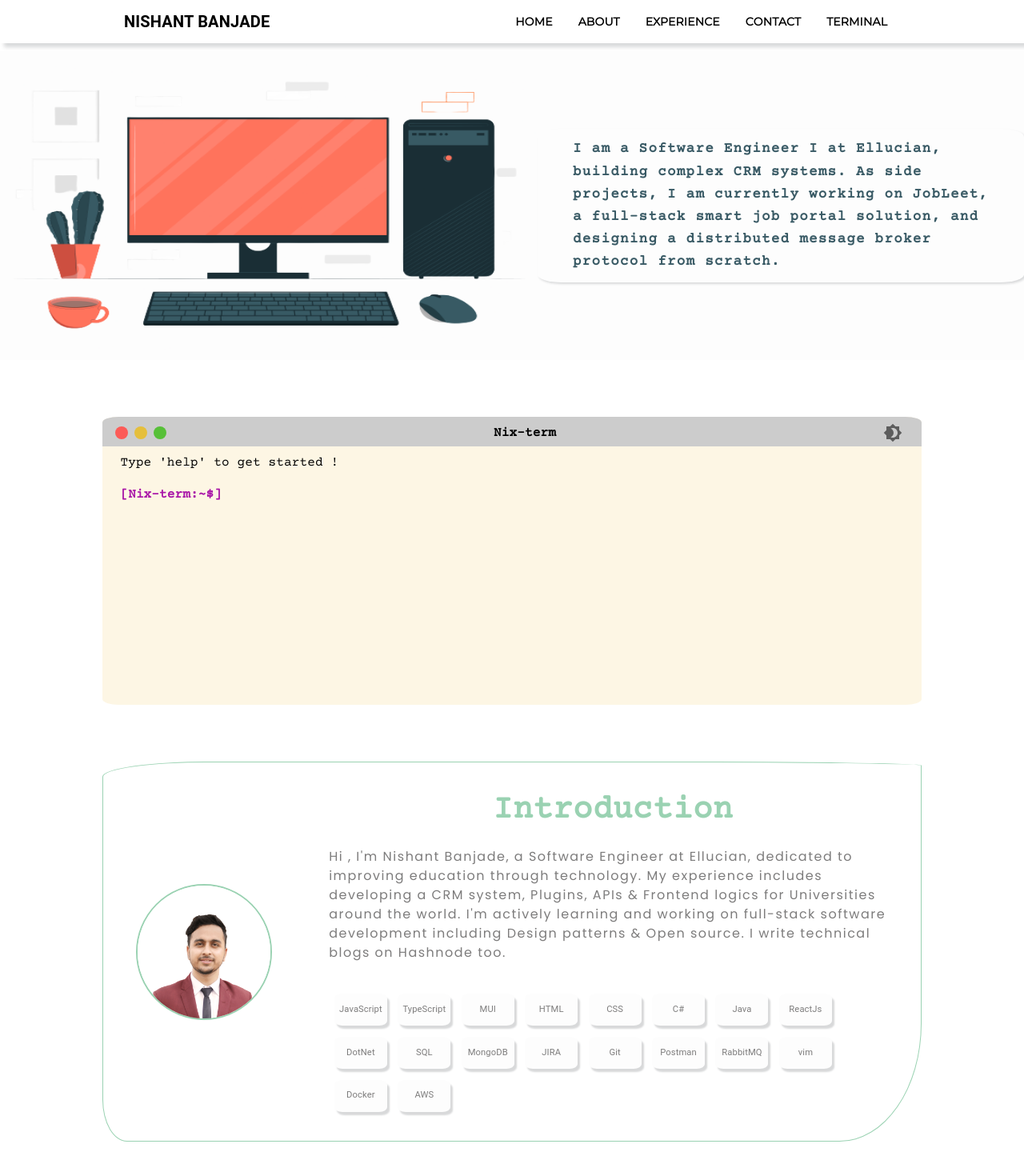
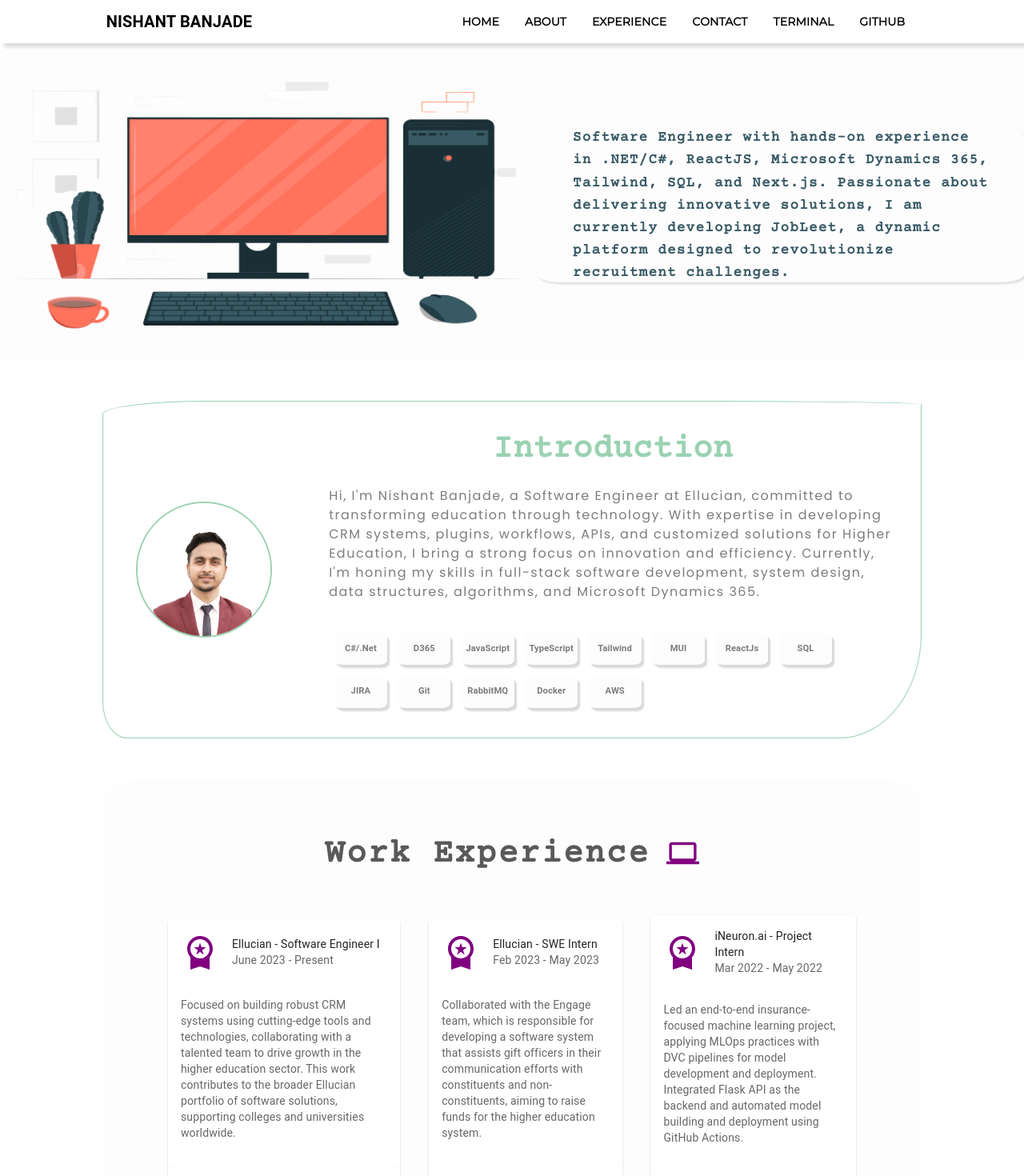
Before and after one commit to nixhantb/nishantbanjade.com.np, a React (Vite) app: page / in a window 1280 px wide. Shown: the top 1470 px of the page at 80% size. Built offline with nearby package versions, Linux system fonts and the light colour scheme.

Commit message:
update the portfolio website

```diff
--- a/src/App.tsx
+++ b/src/App.tsx
@@ -13,9 +13,12 @@ function App() {
     <>
       <UserProfileNav />
       <HeroBodyWithHeroImageAssociation/>
+      <AboutUser/>
+
+
+
+      <Experience/>
       <TerminalContainer/>
-      <AboutUser/>
-      <Experience/>
       <Footer/>
     </>
   );
--- a/src/assets/config/developer_data/customizedev.ts
+++ b/src/assets/config/developer_data/customizedev.ts
@@ -8,14 +8,13 @@ const developerData = {
   // Make sure to make it short and crisp
   herobody_img_description: "Desktop computer vector image illustration",
   developer_quote:
-    "I am a Software Engineer I at Ellucian, building complex CRM systems. As side projects, I am currently working on JobLeet, a full-stack smart job portal solution, and designing a distributed message broker protocol from scratch.",
-
+  "Software Engineer with hands-on experience in .NET/C#, ReactJS, Microsoft Dynamics 365, Tailwind, SQL, and Next.js. Passionate about delivering innovative solutions, I am currently developing JobLeet, a dynamic platform designed to revolutionize recruitment challenges.",
   // customize the typeWriter speed
   typeWriter_speed: 22,
 
   // About section / Introduction
   about_title_name: "Introduction",
   about_description:
-    "Hi , I'm Nishant Banjade, a Software Engineer at Ellucian, dedicated to improving education through technology. My experience includes developing a CRM system, Plugins, APIs & Frontend logics for Universities around the world. I'm actively learning and working on full-stack software development including Design patterns & Open source. I write technical blogs on Hashnode too.",
+    "Hi, I'm Nishant Banjade, a Software Engineer at Ellucian, committed to transforming education through technology. With expertise in developing CRM systems, plugins, workflows, APIs, and customized solutions for Higher Education, I bring a strong focus on innovation and efficiency. Currently, I'm honing my skills in full-stack software development, system design, data structures, algorithms, and Microsoft Dynamics 365.",
 };
 export default developerData;
--- a/src/assets/config/developer_data/experienceData.ts
+++ b/src/assets/config/developer_data/experienceData.ts
@@ -3,19 +3,19 @@ const myWorkExperience = {
     companyDesignation: "Ellucian - Software Engineer I",
     experienceDate: "June 2023 - Present",
     experienceDescription:
-      " I am Focusing more on building CRM system using various tools and technologies with a great team to help Higher education system grow. It is part of the broader Ellucian portfolio of software solutions aimed at helping colleges and universities.",
+      "Focused on building robust CRM systems using cutting-edge tools and technologies, collaborating with a talented team to drive growth in the higher education sector. This work contributes to the broader Ellucian portfolio of software solutions, supporting colleges and universities worldwide.",
     responsibility:
-      " My responsibilities include delivering SAAS software to universities worldwide. This involves developing plugins, RESTful APIs, and user interfaces for a full-stack SAAS software system.",
+      "Delivering SaaS software solutions, including developing plugins, RESTful APIs, and user interfaces; implementing automation frameworks; integrating Hivebrite and Eventbrite; and migrating on-premise CRM systems to online environments",
     skills:
-      "C#/.Net, JavaScript, CSS, Angular, TypeScript, SQL server, Dynamics 365, CRM Advance, Postman, Git, RabbitMQ, JIRA, SCRUM(Framework), Jest, NUnit, Regression Testing",
+      "C#/.Net, JavaScript, CSS, TypeScript, SQL server, Dynamics 365, CRM Advance, Postman, Git, RabbitMQ, JIRA, SCRUM(Framework), Jest, NUnit, Regression Testing",
   },
   experience_two: {
     companyDesignation: "Ellucian - SWE Intern",
     experienceDate: "Feb 2023 - May 2023",
     experienceDescription:
-      "I collaborated with the Engage team, which is responsible for developing a software system that assists gift officers in their communication efforts with constituents and non-constituents, aiming to raise funds for the higher education system.",
+      "Collaborated with the Engage team, which is responsible for developing a software system that assists gift officers in their communication efforts with constituents and non-constituents, aiming to raise funds for the higher education system.",
     responsibility:
-      "As a technical Intern, I improved skills in ReactJS, NodeJS, C#, .NET, Jest, ZAP, and more. I contributed to API development, enhancing code quality, security, and performance for a higher education ERP system.",
+      "Improved skills in ReactJS, NodeJS, C#, .NET, Jest, ZAP, and more. I contributed to API development, enhancing code quality, security, and performance for a higher education ERP system.",
     skills:
       "C#/.Net, JavaScript, Material UI, ReactJS TypeScript, Dynamics 365, CRM Advance, Postman, Git, Jest, ZAP, NUnit, Regression Testing",
   },
--- a/src/assets/config/developer_data/terminalconfiguration.ts
+++ b/src/assets/config/developer_data/terminalconfiguration.ts
@@ -4,7 +4,7 @@ const TerminalConfiguration = {
   whoami: {
     name: "Nishant Banjade",
     profession: "Software Engineer I",
-    company: "Ellucian | Bangalore",
+    company: "Ellucian | Remote",
   },
   experience: {
     ellucian: "Ellucian | Remote",
@@ -14,11 +14,26 @@ const TerminalConfiguration = {
   education: {
     title: "CSE(hons.) Data Science",
     desc: "Jain (Deemed-to-be) University | 2019 - 2023",
-    CGPA: "8.68 / 10",
+    CGPA: "8.63 / 10",
+  },
+  ls: {
+
+      whoami: "General information",
+      experience: "Technical Experience",
+      projects: "Projects",
+      education: "Educational background",
+      skills: "Current SWE skills",
+      publications: "Papers published on international Journals",
+      blogs: "Contributing programming tutorials for learners",
+      github: "Where I put my codes :P",
+      LinkedIn: "LinkedIn handle of mine.",
+      Contact: "Email for any thing",
+      clear: "clears everything from the terminal",
   },
   help: {
     whoami: "General information",
     experience: "Technical Experience",
+    projects: "Projects",
     education: "Educational background",
     skills: "Current SWE skills",
     publications: "Papers published on international Journals",
@@ -29,14 +44,18 @@ const TerminalConfiguration = {
     clear: "clears everything from the terminal",
   },
   skills: {
-    frontend: "HTML, CSS, React, Material UI, Styled component",
+    frontend: "HTML, CSS, React, Material UI, Styled component, Tailwind",
     backend: ".Net Framework, Rest architecture, RabbitMQ",
     database: "SQL, MongoDB(familiar)",
-    programming_languages: "Java, C#, JavaScript, TypeScript, Python, C(familiar)",
-    unit_testing: "TypeMock, Jest",
+    programming_languages: "Java, C#, JavaScript, TypeScript,",
+    unit_testing: "NUnit, Jest",
     version_control: "Git",
     Agile_tool: "JIRA, SCRUM",
-    Tools: "Figma, Postman, Visual Studio 2022, VSCode, vsVim, Machine Learning",
+    Tools: "Microsoft Dynamics 365, Postman, Visual Studio 2022, VSCode"
+  },
+  projects: {
+    JobLeet: "Full stack recruitment agency software for Job seekers, Employers and Recruiters",
+    MessageQueue: "Distributed Message queuing protocol from scratch",
   },
   publications: {
     image_caption: "Image Captioning with Audio reinforcement using RNN and CNN",
@@ -53,7 +72,7 @@ const TerminalConfiguration = {
     linkedin: "https://www.linkedin.com/in/nbanjade/",
   },
   contact: {
-    email: "nixhant07@gmail.com"
+    email: "work.nishantbanjade@gmail.com"
   }
 };
 
--- a/src/assets/styles/about/Aboutstyles.ts
+++ b/src/assets/styles/about/Aboutstyles.ts
@@ -106,10 +106,11 @@ export const AboutBodyContainer = styled(Box)(({ theme }) => ({
     textAlign: 'center',
     border: `none`,
     boxShadow: `3px 4px 2px ${Colors.backgroundDarkGray}`,
-    color: Colors.aboutPrimaryTextColor,
+    color: Colors.premiumDark,
     background: Colors.backgroundLightGray,
     margin: '0.6em',
     padding: '5px',
+    fontWeight: '600',
     borderRadius: '15%',
     cursor: "pointer",
     transition: 'transform 0.3s ease, box-shadow 0.2s ease',
--- a/src/component/UserProfileNav/UserProfileNavDesktopView.tsx
+++ b/src/component/UserProfileNav/UserProfileNavDesktopView.tsx
@@ -81,6 +81,17 @@ const UserProfileNavDesktopView: FC = () => {
             sx={textStyleListItemText}
           ></ListItemText>
         </ListItemButton>
+        <ListItemButton
+          sx={ListItemButtonStyle}
+          onClick={() => window.open("https://www.github.com/nixhantb", "_blank")}
+        >
+          <ListItemText
+            primary="Github"
+            primaryTypographyProps={primaryTypographyStyle}
+            sx={textStyleListItemText}
+          />
+        </ListItemButton>
+
       </ListNavItemContainer>
     </NavBarContainer>
   );
--- a/src/component/UserProfileNav/UserProfileNavMobileView.tsx
+++ b/src/component/UserProfileNav/UserProfileNavMobileView.tsx
@@ -117,6 +117,16 @@ const UserProfileNavMobileView: FC = () => {
               sx={textStyleListItemText}
             ></ListItemText>
           </ListItemButton>
+          <ListItemButton
+          sx={ListItemButtonStyle}
+          onClick={() => window.open("https://www.github.com/nixhantb", "_blank")}
+        >
+          <ListItemText
+            primary="Github"
+            primaryTypographyProps={primaryTypographyStyleMobile}
+            sx={textStyleListItemText}
+          />
+        </ListItemButton>
         </ListNavItemContainer>
       </Drawer>
     </NavBarContainer>
--- a/src/component/about/AboutUserSkills.tsx
+++ b/src/component/about/AboutUserSkills.tsx
@@ -5,43 +5,34 @@ import { useMediaQuery } from '@mui/material';
 import { useTheme } from '@mui/material/styles';
 
 const skillsArrayDesktop = [
+  'C#/.Net',
+  'D365',
   'JavaScript',
   'TypeScript',
+  'Tailwind',
   'MUI',
-  'HTML',
-  'CSS',
-  'C#',
-  'Java',
   'ReactJs',
-  'DotNet',
   'SQL',
-  'MongoDB',
   'JIRA',
   'Git',
-  'Postman',
   'RabbitMQ',
-  'vim',
   'Docker',
   'AWS'
 ];
 
 const skillsArrayMobile = [
+  'C#',
+  'D365',
   'JS',
   'TS',
+  'Twind',
   'MUI',
-  'HTML',
-  'CSS',
-  'C#',
-  'Java',
   'React',
   '.Net',
   'SQL',
-  'Mongo',
   'JIRA',
   'Git',
-  'Postman',
   'Rabbit',
-  'vim',
   'Docker',
   'AWS'
 ];
--- a/src/component/footer/Contact.tsx
+++ b/src/component/footer/Contact.tsx
@@ -37,7 +37,7 @@ export default function Contact() {
       <ContentTitle>Connect With Me</ContentTitle>
       <ContactIconsContainer>
         <a
-          href="https://github.com/Nix-code"
+          href="https://github.com/nixhantb"
           target="_blank"
           rel="noopener noreferrer"
         >
@@ -67,7 +67,7 @@ export default function Contact() {
         >
           <WebIcon sx={iconStyle} />
         </a>
-        <a href="mailto:nixhant07@gmail.com">
+        <a href="mailto:work.nishantbanjade@gmail.com">
           <EmailIcon sx={iconStyle} />
         </a>
       </ContactIconsContainer>
--- a/src/component/terminal/TermNav.tsx
+++ b/src/component/terminal/TermNav.tsx
@@ -6,8 +6,7 @@ import {
   GreenDot,
   TextInsideContainer,
 } from "../../assets/styles/terminal/terminalstyle";
-import { IconButton } from "@mui/material";
-import Brightness4Icon from "@mui/icons-material/Brightness4";
+import KeyboardIcon from '@mui/icons-material/Keyboard';
 import { useMediaQuery, useTheme } from "@mui/material";
 export default function TermNav() {
   const theme = useTheme();
@@ -21,9 +20,9 @@ export default function TermNav() {
       </DotsInsideContainer>
       {/* Copyright :D Nishant Banjade*/}
       <TextInsideContainer>Nix-term</TextInsideContainer>
-      <IconButton>
-        <Brightness4Icon sx={{ fontSize: isSmallScreen ? "0.7em" : "1em" }} />
-      </IconButton>
+
+        <KeyboardIcon sx={{ fontSize: isSmallScreen ? "0.7em" : "1em" }} />
+
     </NavInsideContainer>
   );
 }
--- a/src/component/terminal/commands/HelpUser.ts
+++ b/src/component/terminal/commands/HelpUser.ts
@@ -9,3 +9,5 @@ export const Github = [TerminalConfiguration.github];
 export const Linkedin = [TerminalConfiguration.LinkedIn];
 export const Contact = [TerminalConfiguration.contact];
 export const Experience = [TerminalConfiguration.experience];
+export const Projects = [TerminalConfiguration.projects];
+export const ls = [TerminalConfiguration.ls];
```
Also changed, not shown: src/component/terminal/CommandUtility.ts (+27 -0 lines), src/assets/images/nishantAbout.jpg (deleted).
